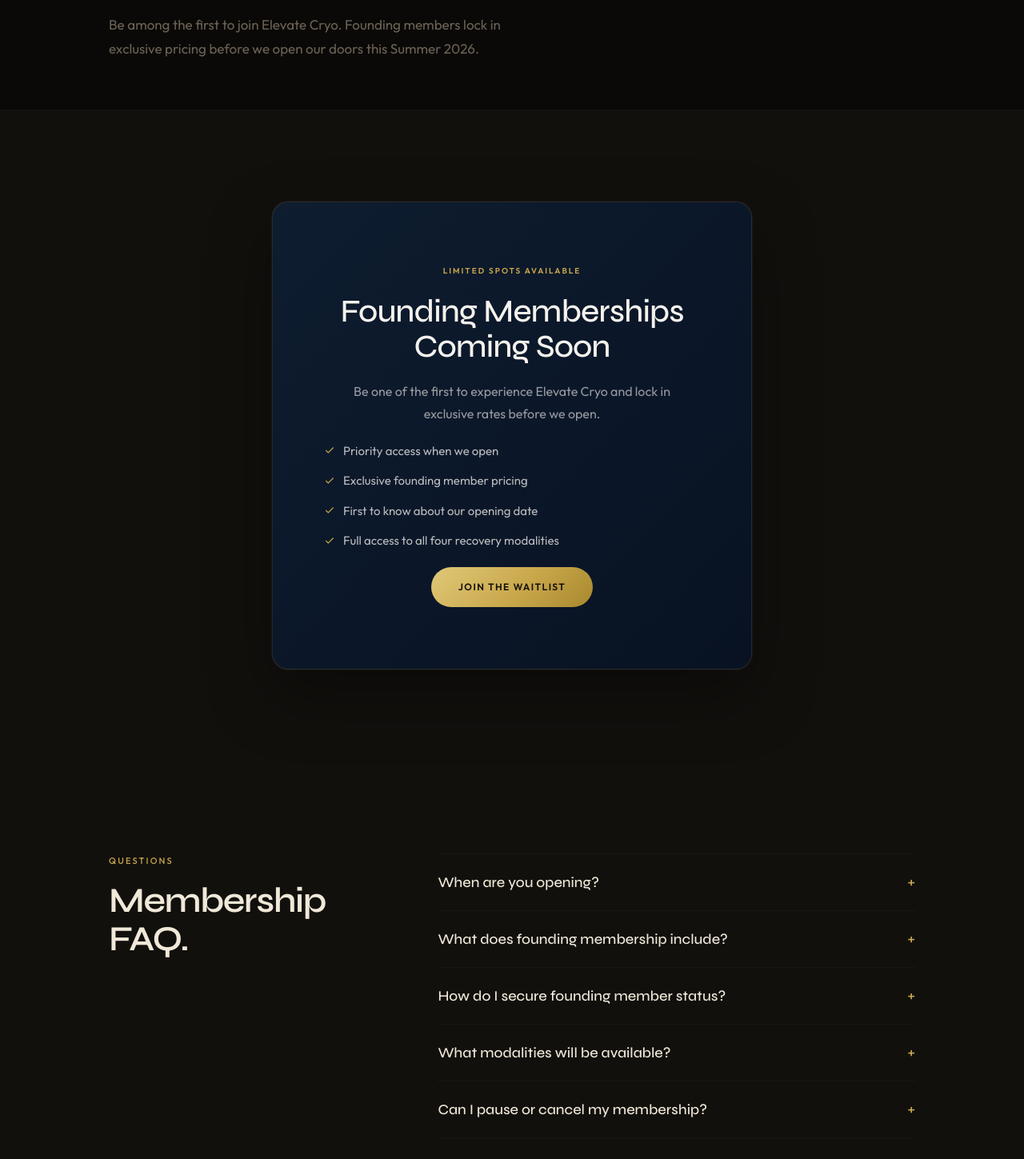
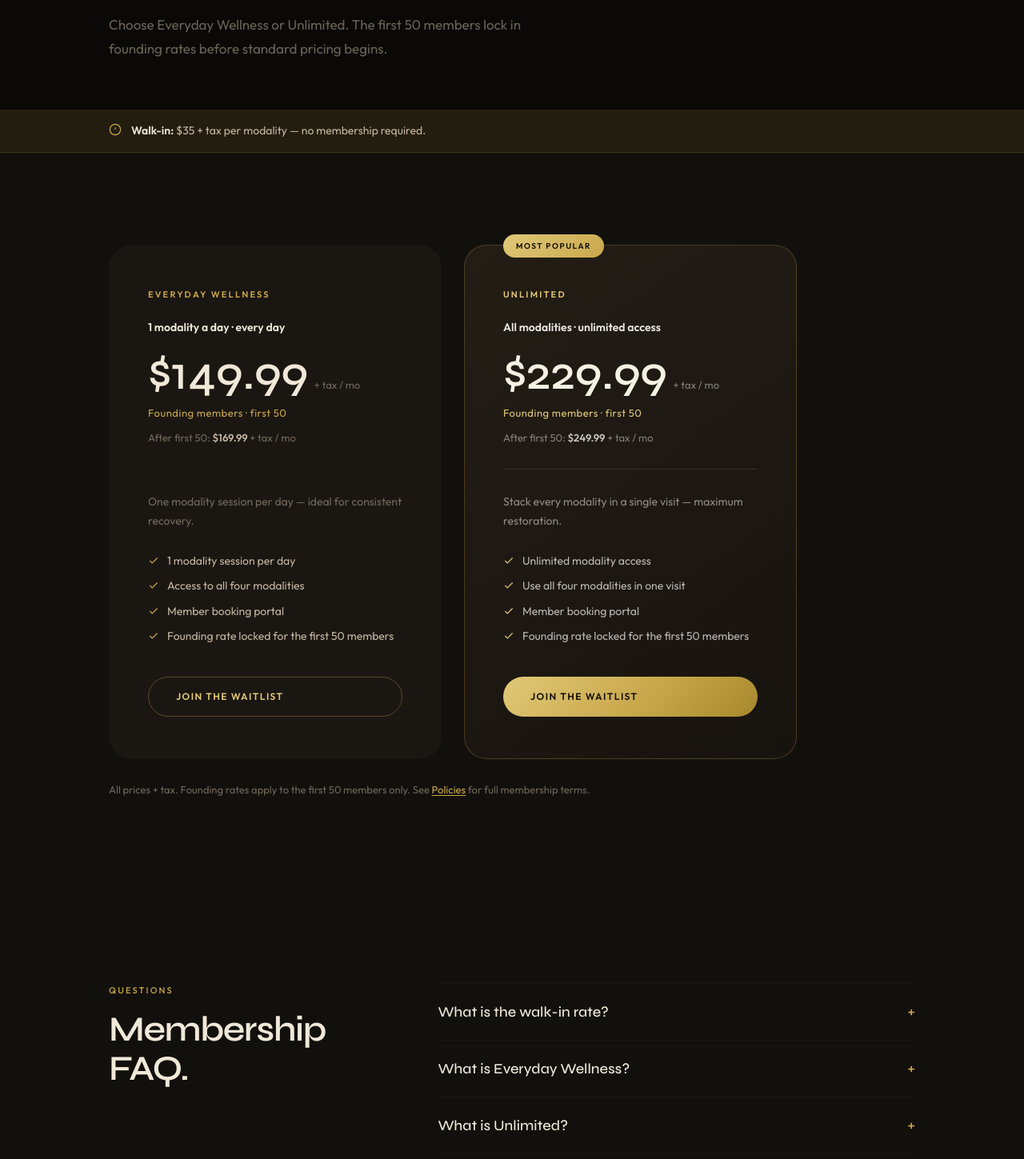
Before and after one commit to nicolazappitelli-dev/wellness-site, a React (Vite) app: page /memberships in a window 1280 px wide. Shown: the part 360-1809 px from the top of the page at 80% size. Built offline with nearby package versions, Linux system fonts and the light colour scheme; no server answers.

Commit message:
Update membership pricing to match Elevate Cryo flyer
Add Everyday Wellness and Unlimited plans with founding vs standard
rates, walk-in at $35/modality, and sync Policies/FAQ/CTA copy.

Co-authored-by: nicolazappitelli-dev <nicolazappitelli-dev@users.noreply.github.com>

```diff
--- a/src/components/Waitlist.jsx
+++ b/src/components/Waitlist.jsx
@@ -74,7 +74,7 @@ export default function Waitlist() {
             <span className="section-label">Founding Members</span>
             <h2 className="waitlist__title">Join the waitlist.</h2>
             <p className="waitlist__sub">
-              Be first through our doors. Founding members lock in exclusive pricing before we open.
+              First 50 members lock in founding rates — Everyday Wellness $149.99/mo or Unlimited $229.99/mo (+ tax).
             </p>
           </div>
 
--- a/src/pages/Home.jsx
+++ b/src/pages/Home.jsx
@@ -41,8 +41,12 @@ const faqs = [
     a: 'Whole-body cryotherapy, red light bed therapy, infrared sauna, and compression therapy.',
   },
   {
+    q: 'How much does it cost?',
+    a: 'Walk-ins are $35 + tax per modality. Everyday Wellness is $149.99/mo founding (first 50) or $169.99/mo standard. Unlimited is $229.99/mo founding or $249.99/mo standard — all plus tax.',
+  },
+  {
     q: 'How do founding memberships work?',
-    a: 'Waitlist members get first access to memberships and locked-in founding rates before public pricing is announced.',
+    a: 'The first 50 members lock in founding rates before standard pricing begins. Join the waitlist to secure a founding spot.',
   },
   {
     q: 'Are there health requirements?',
--- a/src/pages/Memberships.css
+++ b/src/pages/Memberships.css
@@ -34,7 +34,7 @@
 .memb-notice {
   background: var(--sage-pale);
   padding: 16px 0;
-  border-bottom: 1px solid rgba(122,140,110,0.2);
+  border-bottom: 1px solid rgba(201,168,76,0.18);
 }
 
 .memb-notice__inner {
@@ -44,6 +44,11 @@
   font-size: 14px;
   color: var(--charcoal-light);
   line-height: 1.5;
+}
+
+.memb-notice__inner strong {
+  color: var(--charcoal);
+  font-weight: 600;
 }
 
 .memb-notice__inner svg {
@@ -107,14 +112,14 @@
   position: absolute;
   top: -14px;
   left: 48px;
-  background: linear-gradient(135deg, #D4BC78, #B8944A);
-  color: #1A1510;
+  background: linear-gradient(135deg, #E0C878, #C9A84C);
+  color: #140F0A;
   font-size: 10px;
   font-weight: 600;
   letter-spacing: 0.15em;
   text-transform: uppercase;
   padding: 6px 16px;
-  border-radius: 4px;
+  border-radius: 100px;
 }
 
 .memb-plan__name {
@@ -164,7 +169,7 @@
   font-size: 14px;
   font-weight: 600;
   color: var(--charcoal);
-  margin-bottom: 8px;
+  margin-bottom: 16px;
 }
 
 .memb-plan--featured .memb-plan__sessions {
@@ -172,15 +177,35 @@
 }
 
 .memb-plan__tagline {
-  font-family: var(--font-heading);
-  font-size: 17px;
-  font-style: italic;
-  color: var(--charcoal-muted);
-  margin-bottom: 0;
+  font-family: var(--font-body);
+  font-size: 13px;
+  font-style: normal;
+  letter-spacing: 0.04em;
+  color: var(--sage);
+  margin: 0 0 8px;
 }
 
 .memb-plan--featured .memb-plan__tagline {
-  color: rgba(253,252,250,0.5);
+  color: var(--sage-light);
+}
+
+.memb-plan__standard {
+  font-size: 13px;
+  color: var(--charcoal-muted);
+  margin: 0;
+}
+
+.memb-plan__standard strong {
+  color: var(--charcoal-light);
+  font-weight: 600;
+}
+
+.memb-plan--featured .memb-plan__standard {
+  color: rgba(253,252,250,0.45);
+}
+
+.memb-plan--featured .memb-plan__standard strong {
+  color: rgba(253,252,250,0.75);
 }
 
 .memb-plan__divider {
--- a/src/pages/Memberships.jsx
+++ b/src/pages/Memberships.jsx
@@ -3,86 +3,131 @@ import { Link } from 'react-router-dom'
 import Reveal from '../components/Reveal'
 import './Memberships.css'
 
+const plans = [
+  {
+    name: 'Everyday Wellness',
+    sessions: '1 modality a day · every day',
+    founding: '149.99',
+    standard: '169.99',
+    desc: 'One modality session per day — ideal for consistent recovery.',
+    includes: [
+      '1 modality session per day',
+      'Access to all four modalities',
+      'Member booking portal',
+      'Founding rate locked for the first 50 members',
+    ],
+  },
+  {
+    name: 'Unlimited',
+    sessions: 'All modalities · unlimited access',
+    founding: '229.99',
+    standard: '249.99',
+    desc: 'Stack every modality in a single visit — maximum restoration.',
+    includes: [
+      'Unlimited modality access',
+      'Use all four modalities in one visit',
+      'Member booking portal',
+      'Founding rate locked for the first 50 members',
+    ],
+    featured: true,
+  },
+]
+
 const faqs = [
   {
-    q: 'When are you opening?',
-    a: "We're targeting Summer 2026 in Concord, Ohio. Join the waitlist to be the first to know and lock in founding member pricing before we open.",
+    q: 'What is the walk-in rate?',
+    a: 'Walk-ins are $35 + tax per modality. No membership required — first-come, first-served based on availability.',
   },
   {
-    q: 'What does founding membership include?',
-    a: 'Founding members receive priority access when we open, exclusive pricing locked in before public rates are announced, and early booking privileges across all four recovery modalities.',
+    q: 'What is Everyday Wellness?',
+    a: 'Everyday Wellness includes 1 modality a day, every day. Founding members (first 50) pay $149.99 + tax per month. After the first 50, the rate is $169.99 + tax per month.',
   },
   {
-    q: 'How do I secure founding member status?',
-    a: 'Simply join the waitlist. When memberships open, waitlist members will be the first notified and will have a priority window to activate their founding membership.',
+    q: 'What is Unlimited?',
+    a: 'Unlimited includes all modalities with unlimited access. Founding members (first 50) pay $229.99 + tax per month. After the first 50, the rate is $249.99 + tax per month.',
   },
   {
-    q: 'What modalities will be available?',
-    a: 'We offer four modalities: whole-body Cryotherapy, Red Light Bed Therapy, Infrared Sauna, and Compression Therapy. Each is individually powerful — together they form a complete recovery protocol.',
+    q: 'How do founding memberships work?',
+    a: 'The first 50 members lock in founding rates: $149.99/mo for Everyday Wellness and $229.99/mo for Unlimited (plus tax). After the first 50, standard rates apply.',
   },
   {
     q: 'Can I pause or cancel my membership?',
-    a: 'Yes. Members will be able to pause or cancel at any time with no cancellation fees. Full membership terms will be available when we open.',
+    a: 'Yes. Members may pause or cancel at any time with no cancellation fees. See Policies for full terms.',
   },
   {
     q: 'Where are you located?',
-    a: 'We are coming to 8019 Crile Road, Concord, OH 44077. Opening Summer 2026.',
+    a: '8019 Crile Road, Concord Township, OH 44077 — next to Discount Drug Mart.',
   },
 ]
 
 export default function Memberships() {
   return (
     <main className="memberships-page">
-      {/* Hero */}
       <section className="memb-hero">
         <div className="container">
           <span className="section-label fade-up">Membership Plans</span>
           <h1 className="memb-hero__title fade-up-1">
-            Founding Memberships<br />
-            <em>Coming Soon.</em>
+            Simple pricing.<br />
+            <em>Founding rates locked in.</em>
           </h1>
           <p className="memb-hero__sub fade-up-2">
-            Be among the first to join Elevate Cryo. Founding members
-            lock in exclusive pricing before we open our doors this Summer 2026.
+            Choose Everyday Wellness or Unlimited. The first 50 members lock in founding rates before standard pricing begins.
           </p>
         </div>
       </section>
 
-      {/* Founding Membership Card */}
+      <div className="memb-notice">
+        <div className="container">
+          <div className="memb-notice__inner">
+            <svg width="16" height="16" viewBox="0 0 24 24" fill="none" stroke="currentColor" strokeWidth="1.8"><circle cx="12" cy="12" r="10"/><path d="M12 8v4M12 16h.01"/></svg>
+            <p>
+              <strong>Walk-in:</strong> $35 + tax per modality — no membership required.
+            </p>
+          </div>
+        </div>
+      </div>
+
       <section className="section memb-plans">
         <div className="container">
-          <Reveal>
-            <div className="founding-memb-card">
-              <div className="founding-memb-card__eyebrow">Limited Spots Available</div>
-              <h2 className="founding-memb-card__title">Founding Memberships Coming Soon</h2>
-              <p className="founding-memb-card__body">
-                Be one of the first to experience Elevate Cryo and lock in exclusive rates before we open.
+          <div className="memb-plans__grid">
+            {plans.map((plan, i) => (
+              <Reveal key={plan.name} delay={i * 80}>
+                <div className={`memb-plan${plan.featured ? ' memb-plan--featured' : ''}`}>
+                  {plan.featured && <div className="memb-plan__badge">Most Popular</div>}
+                  <div className="memb-plan__name">{plan.name}</div>
+                  <div className="memb-plan__sessions">{plan.sessions}</div>
+                  <div className="memb-plan__price">
+                    <span className="memb-plan__amount">${plan.founding}</span>
+                    <span className="memb-plan__billing">+ tax / mo</span>
+                  </div>
+                  <p className="memb-plan__tagline">Founding members · first 50</p>
+                  <p className="memb-plan__standard">
+                    After first 50: <strong>${plan.standard}</strong> + tax / mo
                   </p>
-              <ul className="founding-memb-card__perks">
-                <li>
+                  <div className="memb-plan__divider" />
+                  <p className="memb-plan__desc">{plan.desc}</p>
+                  <ul className="memb-plan__includes">
+                    {plan.includes.map(item => (
+                      <li key={item} className="memb-plan__include-item">
                         <svg width="14" height="14" viewBox="0 0 24 24" fill="none" stroke="currentColor" strokeWidth="2"><path d="M20 6L9 17l-5-5"/></svg>
-                  Priority access when we open
+                        {item}
                       </li>
-                <li>
-                  <svg width="14" height="14" viewBox="0 0 24 24" fill="none" stroke="currentColor" strokeWidth="2"><path d="M20 6L9 17l-5-5"/></svg>
-                  Exclusive founding member pricing
-                </li>
-                <li>
-                  <svg width="14" height="14" viewBox="0 0 24 24" fill="none" stroke="currentColor" strokeWidth="2"><path d="M20 6L9 17l-5-5"/></svg>
-                  First to know about our opening date
-                </li>
-                <li>
-                  <svg width="14" height="14" viewBox="0 0 24 24" fill="none" stroke="currentColor" strokeWidth="2"><path d="M20 6L9 17l-5-5"/></svg>
-                  Full access to all four recovery modalities
-                </li>
+                    ))}
                   </ul>
-              <Link to="/#waitlist" className="btn-primary">Join the Waitlist</Link>
+                  <Link to="/#waitlist" className={plan.featured ? 'btn-primary' : 'btn-secondary'}>
+                    Join the Waitlist
+                  </Link>
                 </div>
               </Reveal>
+            ))}
+          </div>
+          <p className="memb-plans__note">
+            All prices + tax. Founding rates apply to the first 50 members only.
+            See <Link to="/policies">Policies</Link> for full membership terms.
+          </p>
         </div>
       </section>
 
-      {/* FAQ */}
       <section className="section memb-faq">
         <div className="container">
           <div className="memb-faq__inner">
@@ -103,16 +148,17 @@ export default function Memberships() {
         </div>
       </section>
 
-      {/* CTA */}
       <section className="memb-cta-section">
         <div className="container">
           <Reveal>
             <div className="memb-cta__inner">
-              <h2 className="memb-cta__title">Be among the first.</h2>
-              <p className="memb-cta__sub">Join the waitlist for priority access and founding member pricing.</p>
+              <h2 className="memb-cta__title">Lock in founding rates.</h2>
+              <p className="memb-cta__sub">
+                First 50 members get Everyday Wellness at $149.99/mo or Unlimited at $229.99/mo (+ tax).
+              </p>
               <div className="memb-cta__actions">
                 <Link to="/#waitlist" className="btn-primary">Join the Waitlist</Link>
-                <Link to="/contact" className="btn-secondary" style={{ borderColor: 'rgba(255,255,255,0.25)', color: 'rgba(255,255,255,0.7)' }}>Contact Us</Link>
+                <Link to="/contact" className="btn-secondary">Contact Us</Link>
               </div>
             </div>
           </Reveal>
--- a/src/pages/Modalities.jsx
+++ b/src/pages/Modalities.jsx
@@ -209,14 +209,14 @@ export default function Modalities() {
         <div className="container">
           <Reveal>
             <div className="mod-cta__inner">
-              <span className="section-label">Coming Soon</span>
-              <h2 className="section-title">Founding Memberships Coming Soon</h2>
+              <span className="section-label">Memberships</span>
+              <h2 className="section-title">Founding rates for the first 50.</h2>
               <p className="section-subtitle">
-                Be one of the first to experience all four modalities. Join the waitlist for priority access and exclusive founding member pricing.
+                Everyday Wellness from $149.99/mo or Unlimited from $229.99/mo (+ tax). Walk-ins $35 per modality.
               </p>
               <div className="mod-cta__actions">
-                <Link to="/#waitlist" className="btn-primary">Join the Waitlist</Link>
-                <Link to="/contact" className="btn-secondary">Ask a Question</Link>
+                <Link to="/memberships" className="btn-primary">View Pricing</Link>
+                <Link to="/#waitlist" className="btn-secondary">Join the Waitlist</Link>
               </div>
             </div>
           </Reveal>
--- a/src/pages/Policies.jsx
+++ b/src/pages/Policies.jsx
@@ -16,9 +16,9 @@ const sections = [
   {
     title: 'Booking & Cancellation Policy',
     content: [
-      { heading: 'Advance Booking', text: 'All members (Essential and Unlimited) may book sessions up to 4 days in advance through the online member portal. The booking window is a rolling 4-day window that refreshes daily. Online booking is available to active members only.' },
-      { heading: 'Walk-In Access', text: 'Walk-in access details and pricing will be available when we open. No membership is required to walk in. Walk-in access is first-come, first-served and subject to availability.' },
-      { heading: 'Cancellation Window', text: 'Sessions must be cancelled at least 4 hours prior to the scheduled start time. Late cancellations (under 4 hours) and no-shows will be counted as a used session under the Essential plan. Repeated no-shows may result in temporary booking restrictions.' },
+      { heading: 'Advance Booking', text: 'All members (Everyday Wellness and Unlimited) may book sessions up to 4 days in advance through the online member portal. The booking window is a rolling 4-day window that refreshes daily. Online booking is available to active members only.' },
+      { heading: 'Walk-In Access', text: 'Walk-ins are welcome at $35 + tax per modality with no membership required. Walk-in access is first-come, first-served and subject to availability.' },
+      { heading: 'Cancellation Window', text: 'Sessions must be cancelled at least 4 hours prior to the scheduled start time. Late cancellations (under 4 hours) and no-shows will be counted as a used session under the Everyday Wellness plan. Repeated no-shows may result in temporary booking restrictions.' },
       { heading: 'Rescheduling', text: 'Sessions may be rescheduled through the member portal up to 4 hours before the scheduled time, subject to availability.' },
     ],
   },
```
Lines whose indentation alone changed are shown as unchanged.
